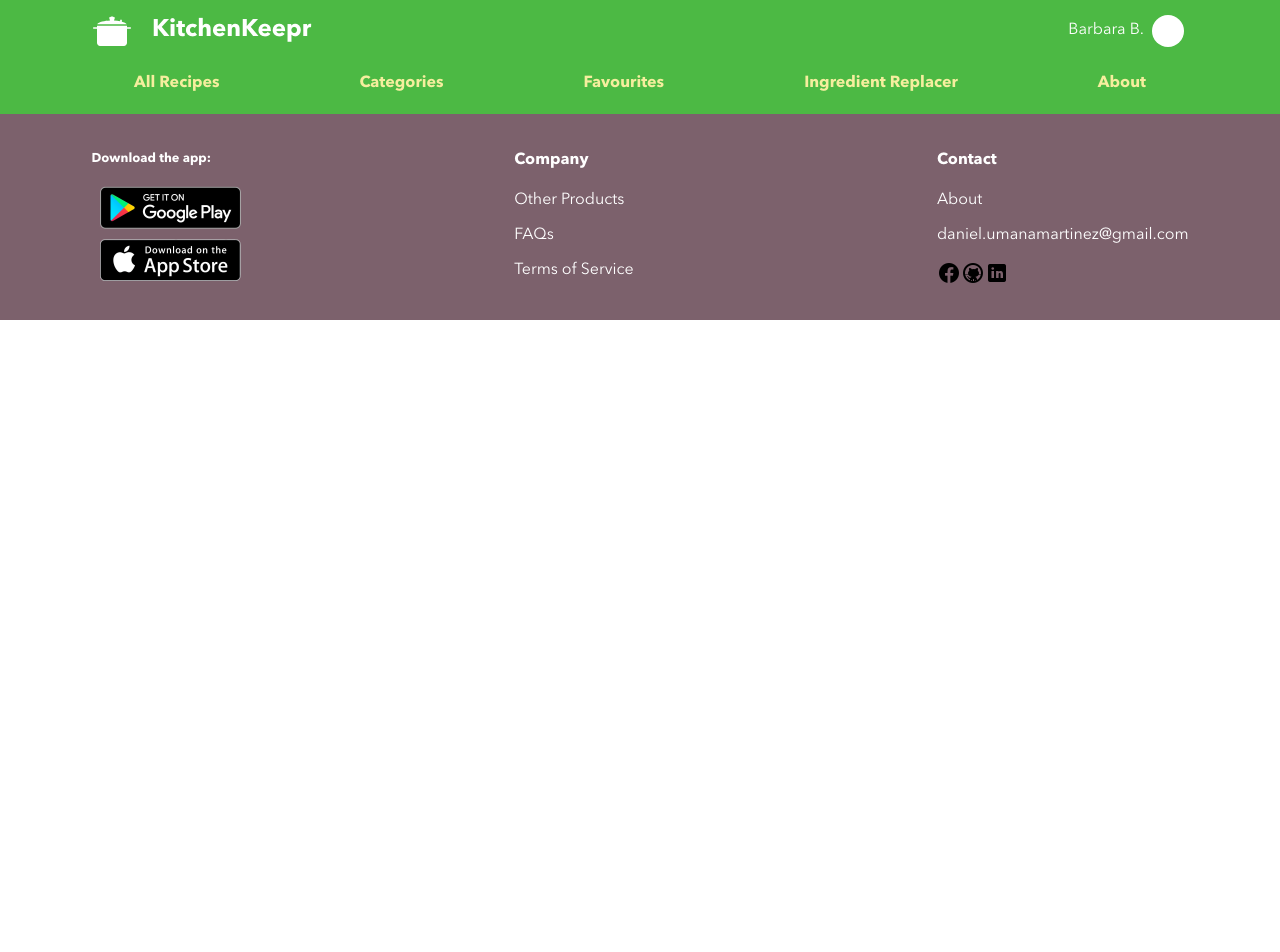
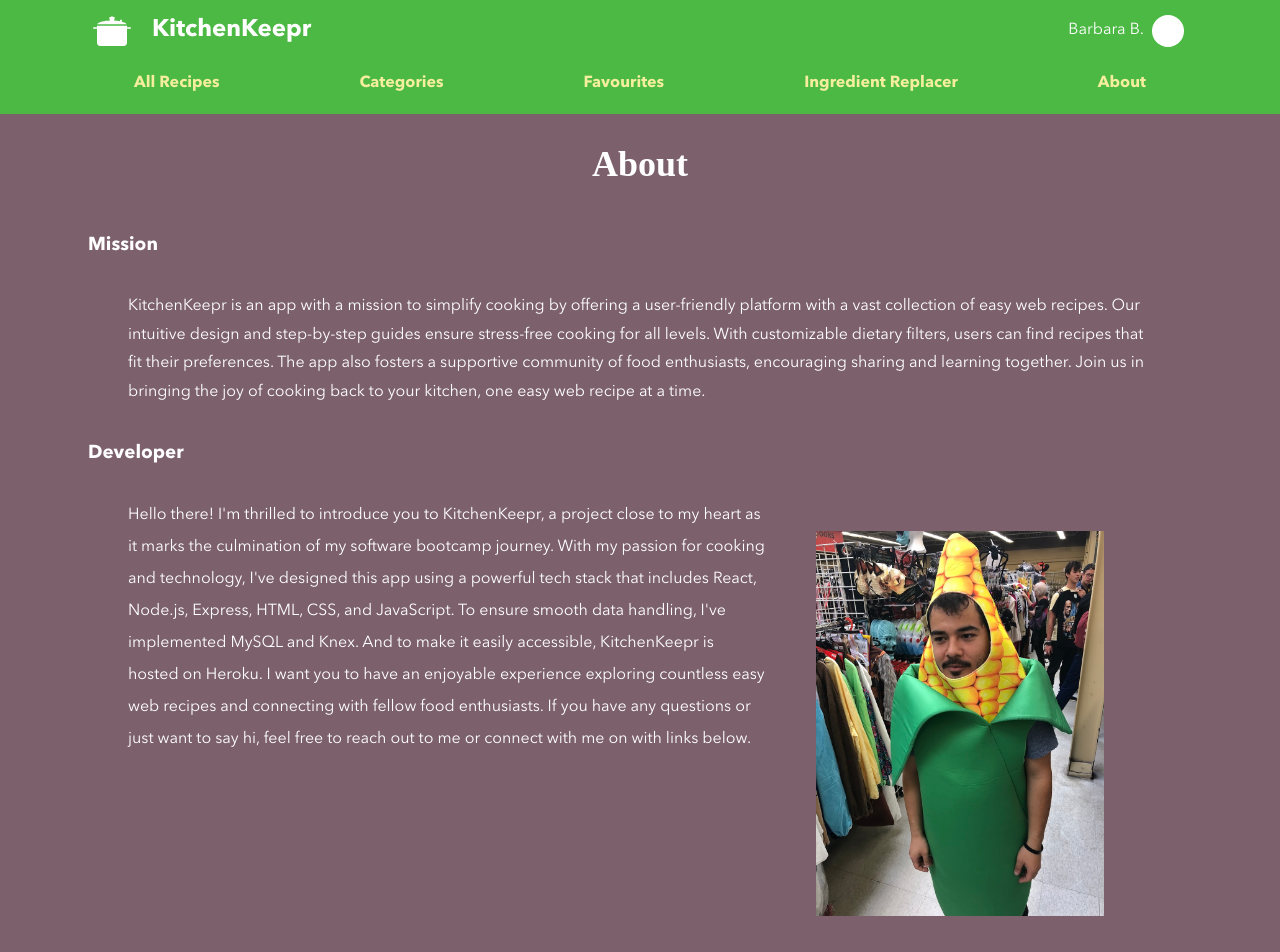
Before and after one commit to daniel22494/kitchenkeepr-frontend, a React (Create React App) app: page /about in a window 1280 px wide. Shown: the top 952 px of the page. Before the commit the page ends 800 px from the top, so only its background shows below. Built offline with nearby package versions, Linux system fonts and the light colour scheme.

Commit message:
added an about page and links to the header component

```diff
--- a/src/App.js
+++ b/src/App.js
@@ -8,18 +8,20 @@ import IngredientReplacer from "./components/IngredientReplacer/IngredientReplac
 import Header from "./components/Header/Header";
 import Homepage from "./pages/Homepage/Homepage";
 import Footer from "./components/Footer/Footer";
+import About from "./pages/About/About";
 
 function App() {
   return (
     <BrowserRouter>
       <Header />
       <Routes>
-        <Route path="/" element={<Dinner />} />
-        <Route path="/tags" element={<Tags />} />
+        <Route path="/" element={<Homepage />} />
+        <Route path="/recipes" element={<Dinner />} />
+        <Route path="/recipes/:id" element={<Recipe />} />
+        <Route path="/categories" element={<Tags />} />
         <Route path="/favourites" element={<Favourites />} />
-        <Route path="/recipes/:id" element={<Recipe />} />
         <Route path="/ingredient-replacer" element={<IngredientReplacer />} />
-        <Route path="/homepage" element={<Homepage />} />
+        <Route path="/about" element={<About />} />
       </Routes>
       <Footer />
     </BrowserRouter>
--- a/src/components/Header/Header.jsx
+++ b/src/components/Header/Header.jsx
@@ -1,25 +1,42 @@
 import "./Header.scss";
 import Pot from "../../assets/icons/download.svg";
+import { Link } from "react-router-dom";
 
 function Header() {
   return (
     <header className="header">
       <div className="header-box">
+        <Link to="/">
           <div className="header-box__logo">
             <img src={Pot} alt="" className="header-box__logo-icon" />
             <h3 className="header-box__logo-text">KitchenKeepr</h3>
           </div>
+        </Link>
+        {/* <div className="header-box__logo">
+          <img src={Pot} alt="" className="header-box__logo-icon" />
+          <h3 className="header-box__logo-text">KitchenKeepr</h3>
+        </div> */}
         <div className="header-box__user">
           <p className="header-box__user-name">Barbara B.</p>
           <div className="header-box__user-picture"></div>
         </div>
       </div>
       <div className="header__actions">
+        <Link to="/recipes">
           <p className="header__actions-nav">All Recipes</p>
+        </Link>
+        <Link to="/categories">
           <p className="header__actions-nav">Categories</p>
+        </Link>
+        <Link to="/favourites">
           <p className="header__actions-nav">Favourites</p>
+        </Link>
+        <Link to="/ingredient-replacer">
           <p className="header__actions-nav">Ingredient Replacer</p>
+        </Link>
+        <Link to="/about">
           <p className="header__actions-nav">About</p>
+        </Link>
       </div>
     </header>
   );
--- /dev/null
+++ b/src/pages/About/About.jsx
@@ -0,0 +1,48 @@
+import "./About.scss";
+import Me from "../../assets/images/DemoDay.jpeg";
+
+function About() {
+  return (
+    <section className="about">
+      <div className="about__title">
+        <h1 className="about__title-content">About</h1>
+      </div>
+      <div className="about__mission">
+        <h3 className="about__mission-title">Mission</h3>
+        <p className="about__mission-content">
+          KitchenKeepr is an app with a mission to simplify cooking by offering
+          a user-friendly platform with a vast collection of easy web recipes.
+          Our intuitive design and step-by-step guides ensure stress-free
+          cooking for all levels. With customizable dietary filters, users can
+          find recipes that fit their preferences. The app also fosters a
+          supportive community of food enthusiasts, encouraging sharing and
+          learning together. Join us in bringing the joy of cooking back to your
+          kitchen, one easy web recipe at a time.
+        </p>
+      </div>
+      <div className="about__developer">
+        <h3 className="about__developer-title">Developer</h3>
+        <p className="about__developer-content">
+          Hello there! I'm thrilled to introduce you to KitchenKeepr, a project
+          close to my heart as it marks the culmination of my software bootcamp
+          journey. With my passion for cooking and technology, I've designed
+          this app using a powerful tech stack that includes React, Node.js,
+          Express, HTML, CSS, and JavaScript. To ensure smooth data handling,
+          I've implemented MySQL and Knex. And to make it easily accessible,
+          KitchenKeepr is hosted on Heroku. I want you to have an enjoyable
+          experience exploring countless easy web recipes and connecting with
+          fellow food enthusiasts. If you have any questions or just want to say
+          hi, feel free to reach out to me or connect with me on with links
+          below.
+        </p>
+        <img
+          src={Me}
+          alt="Picture of the developer in a corn costume"
+          className="about__developer-img"
+        />
+      </div>
+    </section>
+  );
+}
+
+export default About;
--- /dev/null
+++ b/src/pages/About/About.scss
@@ -0,0 +1,44 @@
+@use "../../styles/variables" as *;
+
+.about{
+    background-color: $sec-rouge-color;
+    color: white;
+    font-family: $avenir-base-font;
+    &__title{
+        display: flex;
+        justify-content: center;
+        font-family: cursive;
+        font-size: x-large;
+    }
+    &__mission{
+        display: flex;
+        flex-wrap: wrap;
+        justify-content: center;
+        &-title{
+            width: 100%;
+            margin-left: $desktop-spacing;
+        }
+        &-content{
+            width: 80%;
+            line-height: 1.8rem;
+        }
+    }
+
+    &__developer{
+        display: flex;
+        flex-wrap: wrap;
+        justify-content: center;
+        &-title{
+            margin-left: $desktop-spacing;
+            width: 100%;
+        }
+        &-content{
+            line-height: 2rem;
+            width: 50%;
+        }
+        &-img{
+            margin: 3rem;
+            width: 18rem;
+        }
+    }
+}
```
Also changed, not shown: src/assets/images/DemoDay.jpeg (added). Lines whose indentation alone changed are shown as unchanged.
